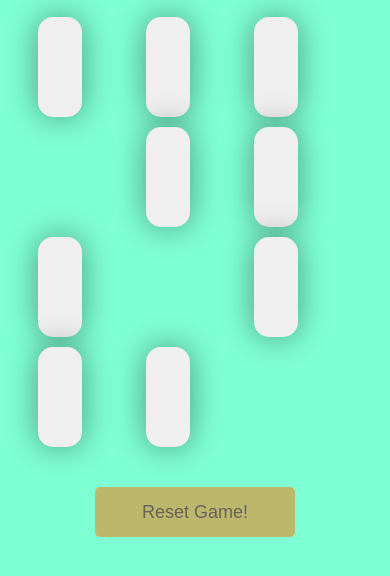
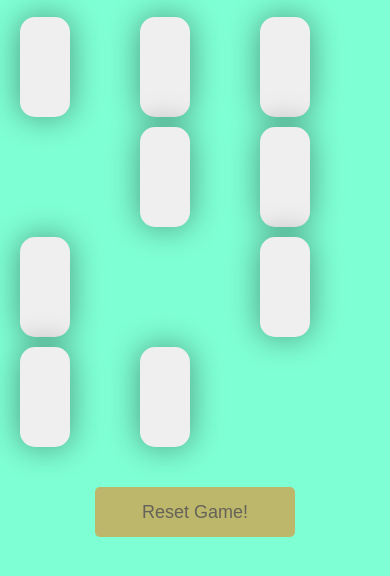
Before and after one commit to piyush2229/Tic-Tac-Toe, a plain HTML site: page index.html in a window 390 px wide. Shown: the part 40-616 px from the top of the page. Drawn offline with Linux system fonts and the light colour scheme.

Commit message:
Update tic.css

```diff
--- a/tic.css
+++ b/tic.css
@@ -1,3 +1,4 @@
+/* General Styles */
 * {
   padding: 0;
   margin: 0;
@@ -22,7 +23,7 @@ body {
   width: 90%;
   max-width: 400px; /* Limit maximum width for larger screens */
   display: flex;
-    flex-wrap: wrap;
+  flex-wrap: wrap; /* Adjust for smaller screens initially */
   justify-content: center;
   gap: 10px;
 }
@@ -80,7 +81,6 @@ body {
   margin-top: 10px; /* Add some top margin */
 }
 
-
 .main-container {
   height: auto;
   display: flex;
@@ -99,23 +99,22 @@ body {
   display: none;
 }
 
-
+/* Mobile-Specific Styles (Media Query) */
 @media only screen and (max-width: 600px) {
+  /* Change layout to grid for smaller screens */
   .game {
-        width: 90%; /* Adjust game width for smaller screens */
-        max-width: none; /* Remove the maximum width restriction */
-        display: grid; /* Use CSS grid for the layout */
-        grid-template-columns: repeat(3, 1fr); /* Create 3 equal columns */
-        gap: 10px; /* Add gap between boxes */
+    display: grid;
+    grid-template-columns: repeat(3, 1fr); /* 3 equal columns */
+    gap: 10px;
+    width: 100%; /* Remove max-width restriction */
   }
 
   .box {
-        width: 100%; /* Each box occupies the full width of its grid cell */
+    width: 100%; /* Each box takes full width of its grid cell */
   }
 }
 
-
+/* Additional adjustment for smaller screens */
 .box {
   width: 45%; /* Adjust box width for smaller screens */
 }
-}
```
Lines whose indentation alone changed are shown as unchanged.
